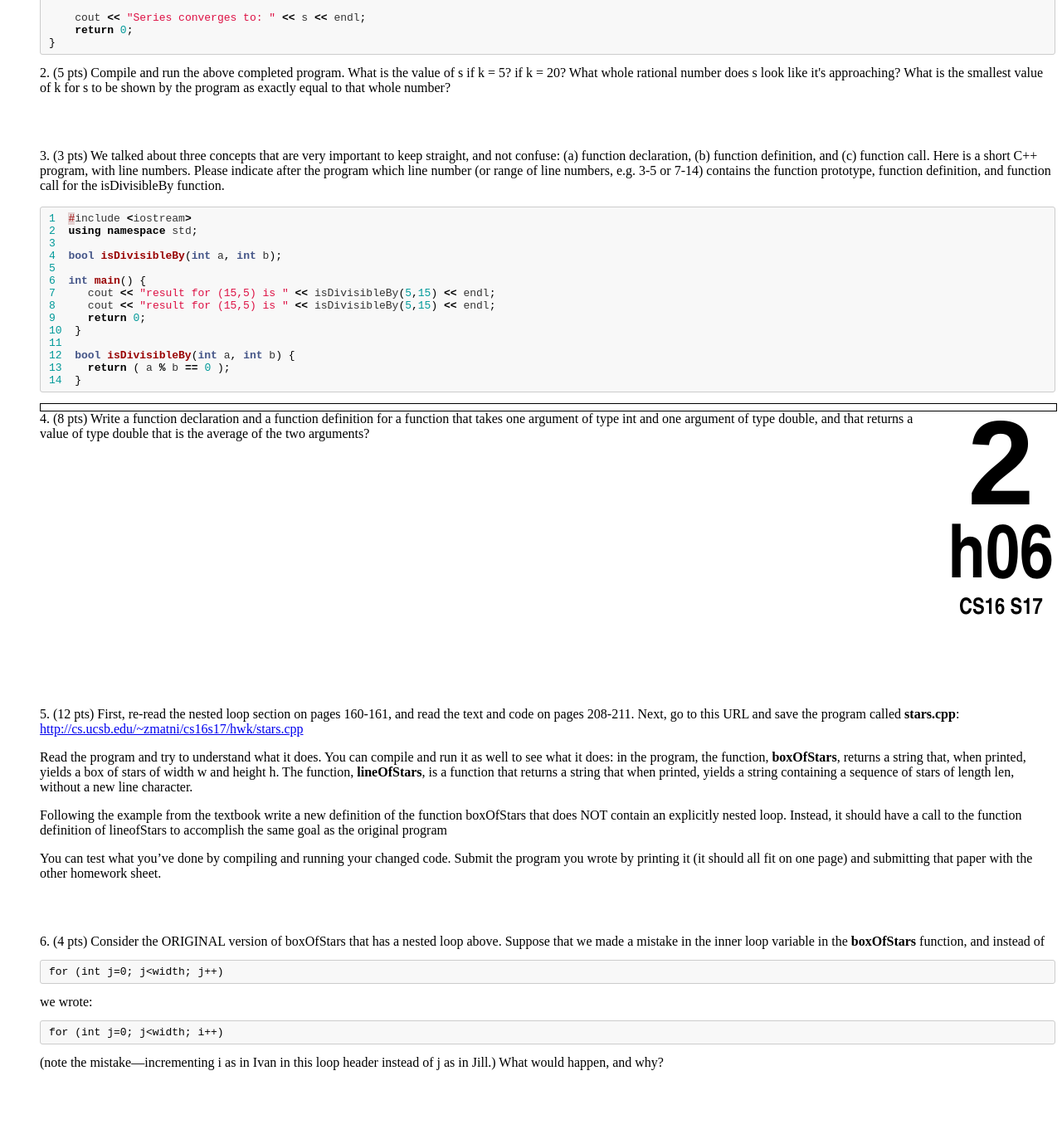
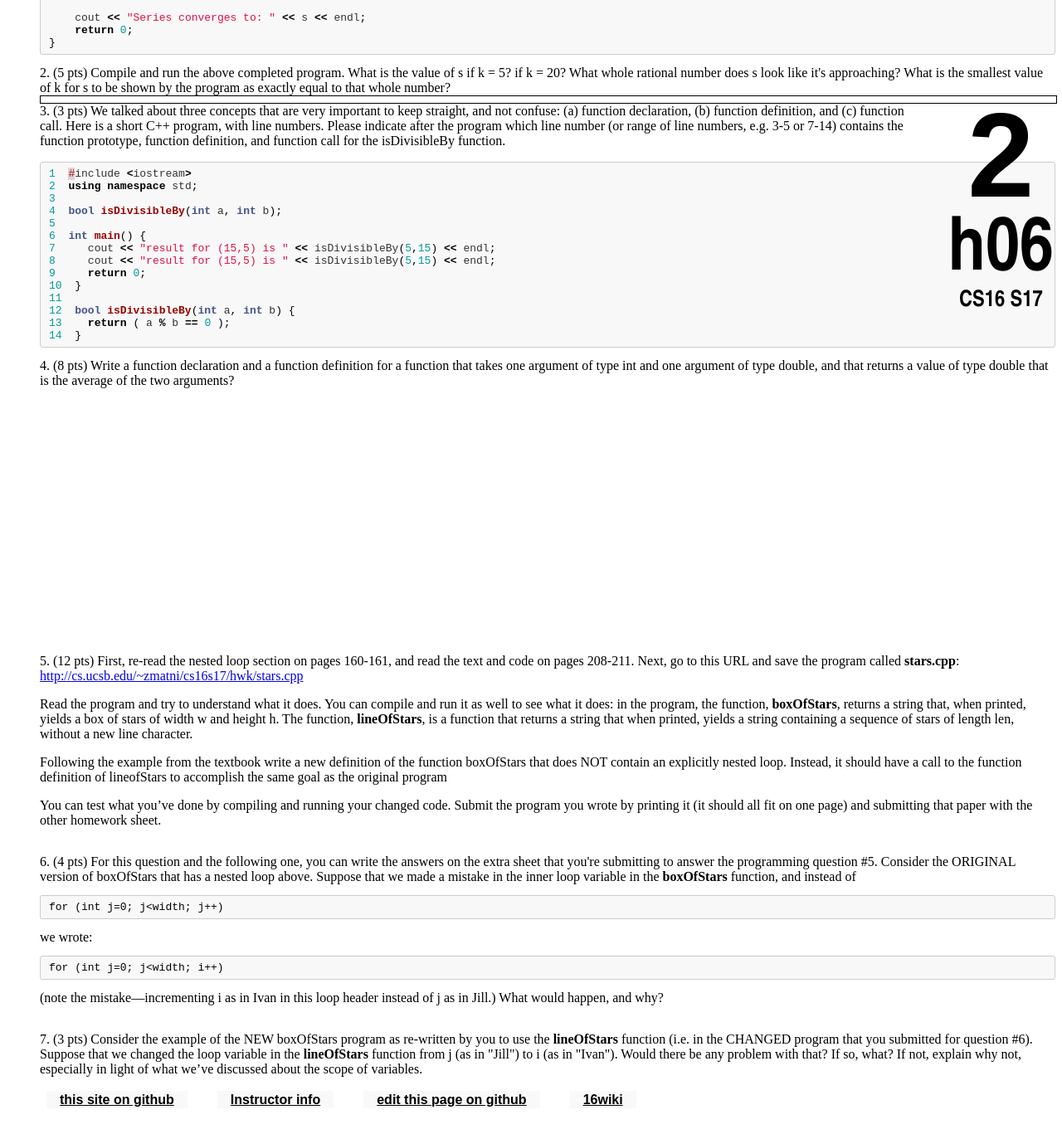
Before and after one commit to ucsb-cs16-s16/https-ucsb-cs16-s17.github.io, a Jekyll site: the page built from _hwk/h06.md, in a window 1280 px wide and 1400 px high, scrolled down 960 px. Shown: the top 1373 px of the window at 83% size. Built offline with Jekyll 4.4.1, drawn with Linux system fonts in a browser that asks for light colours; after the commit the page ends 2307 px from its top, so only the background shows below that.

Commit message:
Update h06.md

````diff
--- a/_hwk/h06.md
+++ b/_hwk/h06.md
@@ -35,8 +35,7 @@ int main(){
 
 2.	(5 pts) Compile and run the above completed program. What is the value of s if k = 5? if k = 20? What whole rational number does s look like it's approaching? What is the smallest value of k for s to be shown by the program as exactly equal to that whole number?
 
-  <div style="margin-bottom:4em"></div>
-
+<div class="pagebreak"></div>
 3.	(3 pts) We talked about three concepts that are very important to keep straight, and not confuse: (a) function declaration, (b) function definition, and (c) function call. Here is a short C++ program, with line numbers. Please indicate after the program which line number (or range of line numbers, e.g. 3-5 or 7-14) contains the function prototype, function definition, and function call for the isDivisibleBy function.
   <div style="margin-bottom:1em"></div>
 
@@ -59,13 +58,11 @@ int main(){
 ```
 </div>
 
-<div class="pagebreak"></div>
 
 4.	(8 pts) Write a function declaration and a function definition for a function that takes one argument of type int and one argument of type double, and that returns a value of type double that is the average of the two arguments?
 	<div style="margin-bottom:20em"></div>
 
 5.	(12 pts) First, re-read the nested loop section on pages 160-161, and read the text and code on pages 208-211. Next, go to this URL and save the program called <strong>stars.cpp</strong>: <a href="http://cs.ucsb.edu/~zmatni/cs16s17/hwk/stars.cpp">http://cs.ucsb.edu/~zmatni/cs16s17/hwk/stars.cpp</a>
-
 	<div style="margin-bottom:1em"></div>
 
 	Read the program and try to understand what it does. You can compile and run it as well to see what it does: in the program, the function, <b>boxOfStars</b>, returns a string that, when printed, yields a box of stars of width w and height h. The function, <b>lineOfStars</b>, is a function that returns a string that when printed, yields a string containing a sequence of stars of length len, without a new line character.
@@ -75,10 +72,10 @@ int main(){
 	<div style="margin-bottom:1em"></div>
 
 	You can test what you’ve done by compiling and running your changed code. Submit the program you wrote by printing it (it should all fit on one page) and submitting that paper with the other homework sheet.
-	<div style="margin-bottom:4em"></div>
+	<div style="margin-bottom:2em"></div>
 
-6.	(4 pts) Consider the ORIGINAL version of boxOfStars that has a nested loop above. Suppose that we made a mistake in the inner loop variable in the <b>boxOfStars</b> function, and instead of <pre>for (int j=0; j<width; j++)</pre> we wrote: <pre>for (int j=0; j<width; i++)</pre> (note the mistake—incrementing i as in Ivan in this loop header instead of j as in Jill.) What would happen, and why?
-  <div style="margin-bottom:14em"></div>
+6.	(4 pts) For this question and the following one, you can write the answers on the extra sheet that you're submitting to answer the programming question #5. Consider the ORIGINAL version of boxOfStars that has a nested loop above. Suppose that we made a mistake in the inner loop variable in the <b>boxOfStars</b> function, and instead of <pre>for (int j=0; j<width; j++)</pre> we wrote: <pre>for (int j=0; j<width; i++)</pre> (note the mistake—incrementing i as in Ivan in this loop header instead of j as in Jill.) What would happen, and why?
+  <div style="margin-bottom:2em"></div>
 
 7.	(3 pts) Consider the example of the NEW boxOfStars program as re-written by you to use the <b>lineOfStars</b> function (i.e. in the CHANGED program that you submitted for question #6). Suppose that we changed the loop variable in the <b>lineOfStars</b> function from j (as in "Jill") to i (as in "Ivan"). Would there be any problem with that? If so, what? If not, explain why not, especially in light of what we’ve discussed about the scope of variables.
 
````
